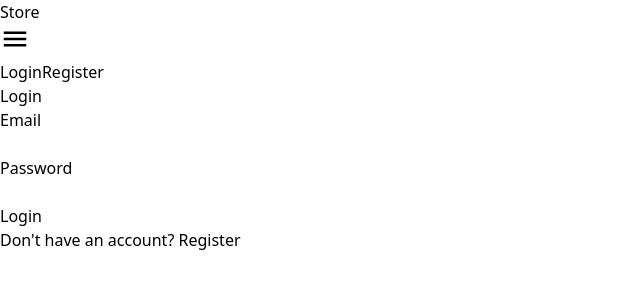
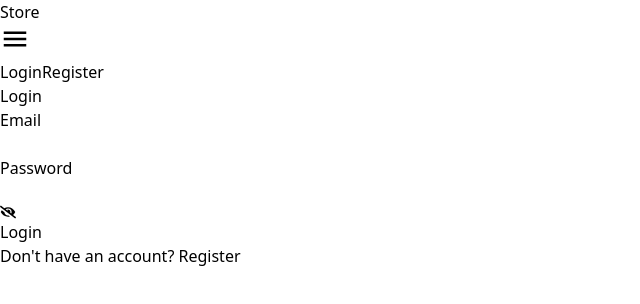
Before and after one commit to Kolawole-kehinde/productPage-supabase, a React (Vite) app: page /auth/login in a window 1280 px wide. Shown: the top 304 px of the page, without its empty margins (0-640 px from the left). Built offline with nearby package versions, Linux system fonts and the light colour scheme.

Commit message:
Implemented password visibility toggle functionality in the CustomInput component to enhance user experience on password input fields.

```diff
--- a/src/Components/CustomInput/index.jsx
+++ b/src/Components/CustomInput/index.jsx
@@ -1,4 +1,6 @@
-import React from 'react'
+import React, { useState } from 'react'
+import { FaEyeSlash } from 'react-icons/fa';
+import { IoEyeSharp } from 'react-icons/io5';
 
 const CustomInput  = ({
     label,
@@ -8,16 +10,31 @@ const CustomInput  = ({
     register  = () => {},
     error
 }) => {
+    const [showPassword, setShowPassword] = useState(false);
+  const togglePassword = () => {
+    setShowPassword((prevState) => !prevState);
+  };
   return (
     <div className='space-y-4'>
        {label && <label htmlFor={name}>{label}</label>}
-       <div>
+       <div className='relative'>
        <input
-        type={type}
+        type={showPassword && type === "password" ? "text" : type}
         name={name}
         className={`mt-1 w-full px-3 py-2 border rounded-lg focus:outline-none focus:ring-2 focus:ring-blue-500 ${className}`}
         {...register(name)}
       />
+      {
+        type === "password" && (
+            <div className='absolute inset-y-0 right-0 flex items-center pr-3 cursor-pointer' onClick={togglePassword}>
+                {showPassword ? (
+                    <IoEyeSharp />
+                ) : (
+                    <FaEyeSlash />
+                )}
+            </div>
+        )
+      }
        </div>
       {error && <p className="text-red-500 text-sm">{error.message}</p>}
 
```
